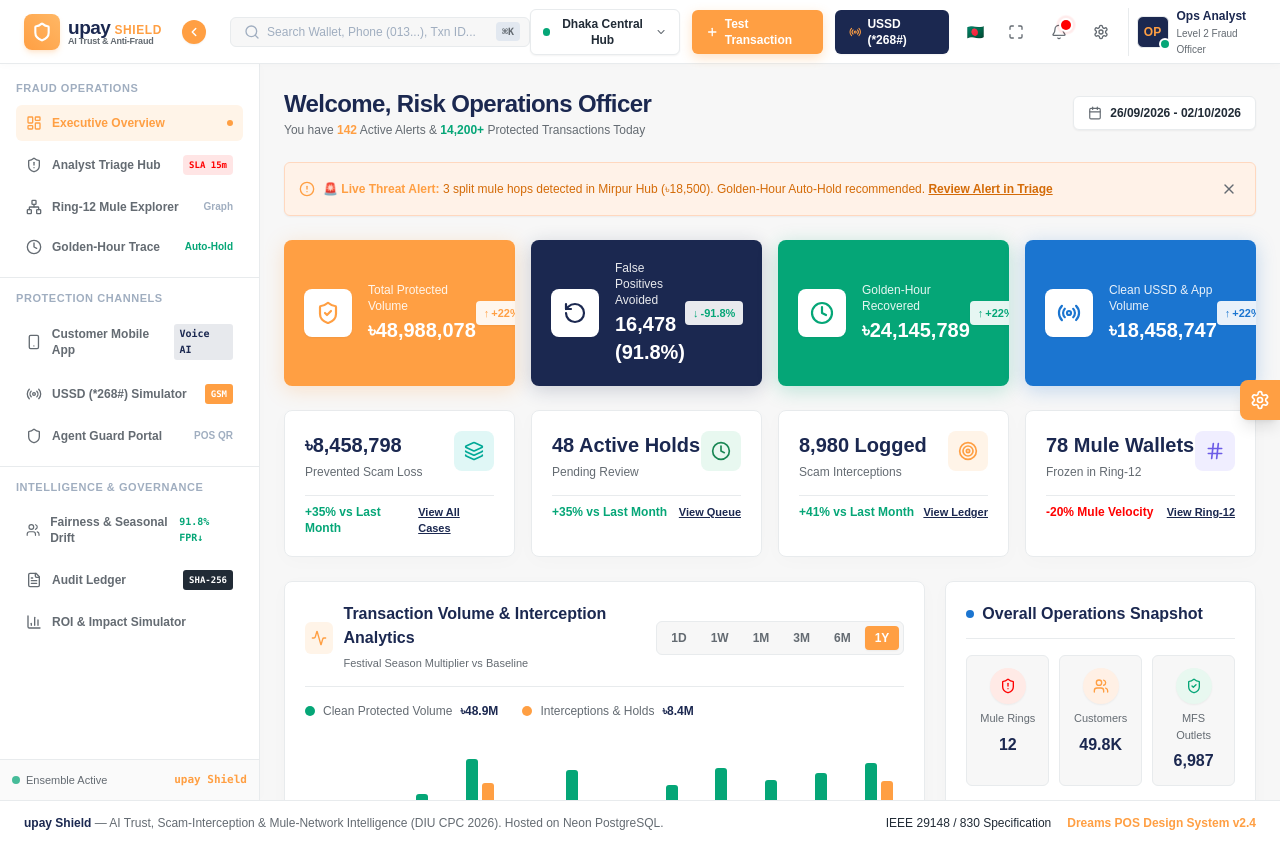
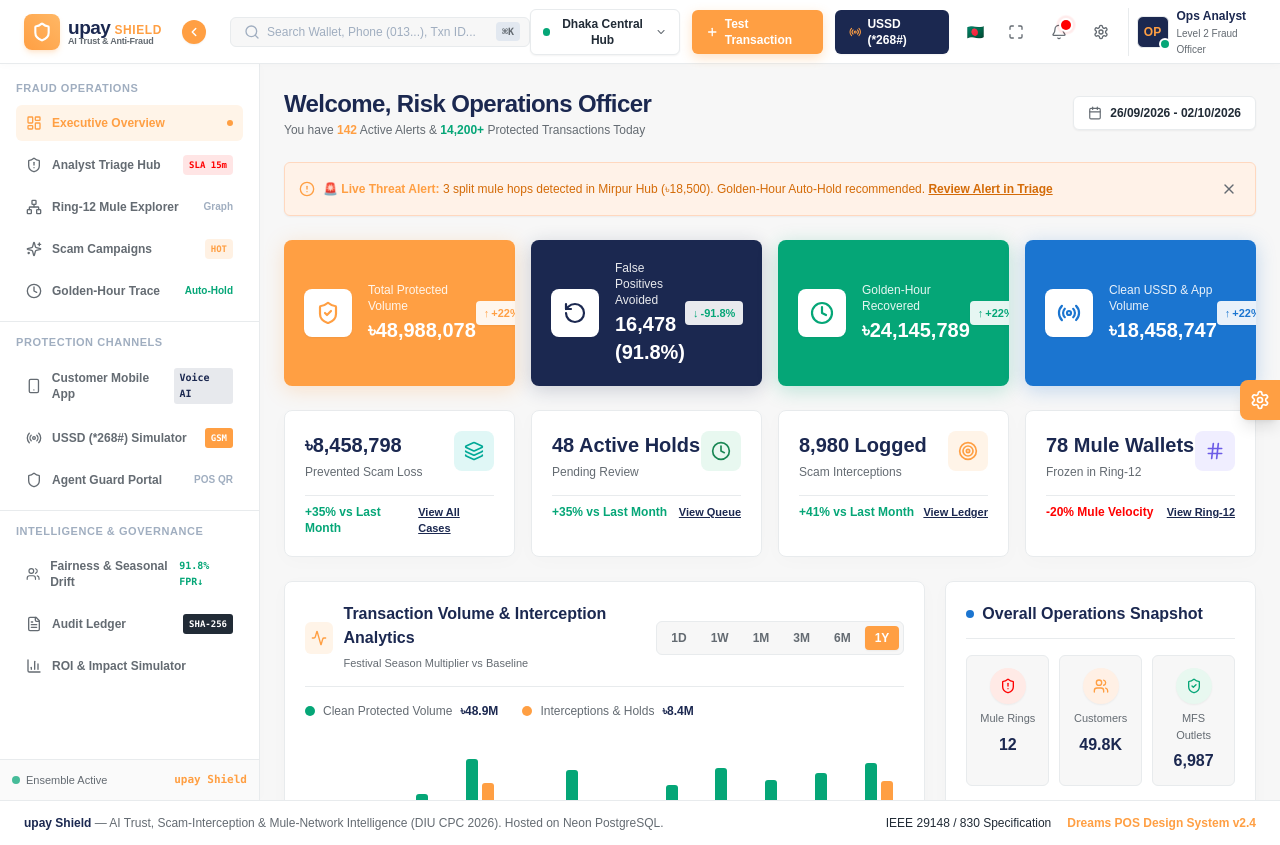
Before and after one commit to jim2107054/Team_Orbit, a Next.js app in the folder frontend/: page / in a window 1280 px wide. Built offline with nearby package versions, Linux system fonts and the light colour scheme.

Commit message:
feat: add DreamsSidebar component and scam campaign service

```diff
--- a/frontend/src/components/DreamsSidebar.tsx
+++ b/frontend/src/components/DreamsSidebar.tsx
@@ -92,6 +92,26 @@ export const DreamsSidebar: React.FC<DreamsSidebarProps> = ({ isCollapsed = fals
               </div>
               {!isCollapsed && (
                 <span className="text-[10px] text-[#A0AEC0]">Graph</span>
+              )}
+            </Link>
+
+            {/* Scam Campaign Intelligence */}
+            <Link
+              href="/campaigns"
+              className={`w-full flex items-center justify-between p-2.5 rounded-[6px] text-xs font-nunito font-bold transition-colors ${
+                isActive('/campaigns')
+                  ? 'bg-[#FFF4E8] text-[#FF9F43]'
+                  : 'text-[#646B72] hover:bg-[#F7F7F7] hover:text-[#212B36]'
+              }`}
+            >
+              <div className="flex items-center gap-2.5">
+                <Sparkles className={`w-4 h-4 ${isActive('/campaigns') ? 'text-[#FF9F43]' : 'text-[#646B72]'}`} />
+                {!isCollapsed && <span>Scam Campaigns</span>}
+              </div>
+              {!isCollapsed && (
+                <span className="px-1.5 py-0.5 rounded-[4px] bg-[#FF9F43]/15 text-[#FF9F43] text-[9px] font-mono font-bold">
+                  HOT
+                </span>
               )}
             </Link>
 
```
Also changed, not shown: 1 other file (tests, documents, lock files or other folders).
